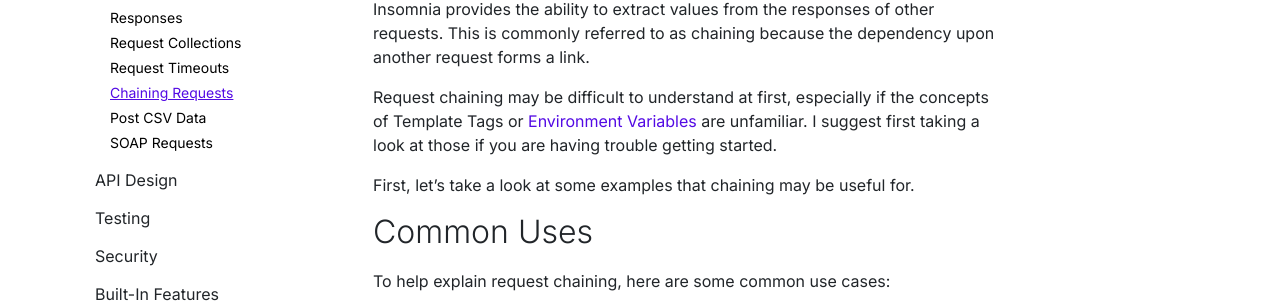
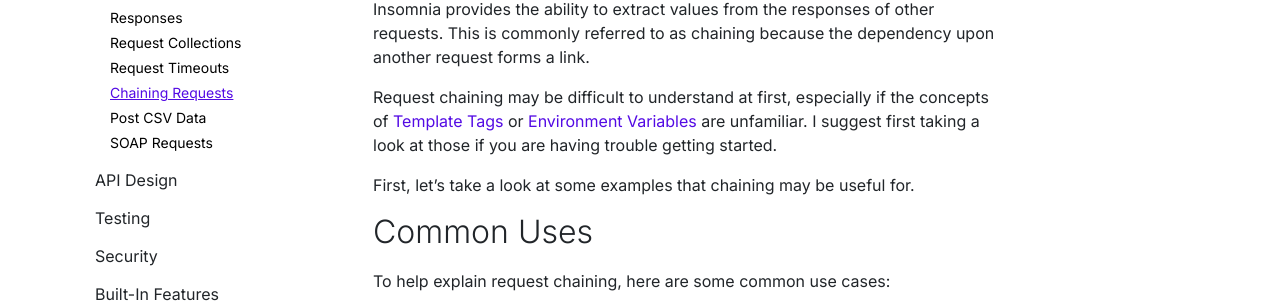
Before and after one commit to Kong/insomnia-docs, a Jekyll site: the page built from docs/insomnia/chaining-requests.md, in a window 1280 px wide and 900 px high. Shown: the part 163-468 px from the top of the window. Built offline with Jekyll 4.4.1, drawn with Linux system fonts in a browser that asks for light colours; comment, search, counter and statistics services are not loaded; part of the change alters nothing that is shown.

```diff
--- a/docs/insomnia/chaining-requests.md
+++ b/docs/insomnia/chaining-requests.md
@@ -7,7 +7,7 @@ category-url: requests-and-responses
 
 Insomnia provides the ability to extract values from the responses of other requests. This is commonly referred to as chaining because the dependency upon another request forms a link.
 
-Request chaining may be difficult to understand at first, especially if the concepts of Template Tags or [Environment Variables](https://docs.insomnia.rest/insomnia/environment-variables) are unfamiliar. I suggest first taking a look at those if you are having trouble getting started.
+Request chaining may be difficult to understand at first, especially if the concepts of [Template Tags](/insomnia/template-tags) or [Environment Variables](/insomnia/environment-variables) are unfamiliar. I suggest first taking a look at those if you are having trouble getting started.
 
 First, let's take a look at some examples that chaining may be useful for.
 
```
